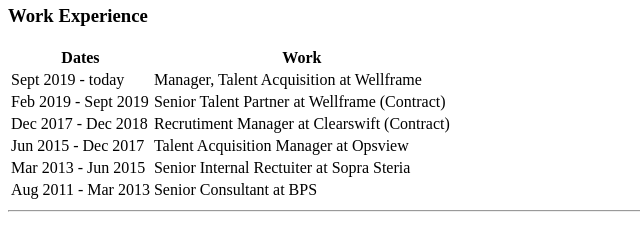
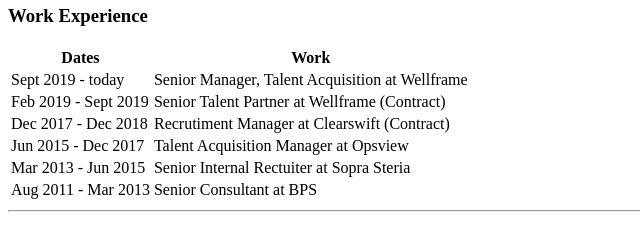
Before and after one commit to richardsaundersio/cv, a plain HTML site: page index.html in a window 1280 px wide. Shown: the part 443-670 px from the top of the page, 0-640 px from the left. Drawn offline with Linux system fonts and the light colour scheme.

Commit message:
Update index.html

```diff
--- a/index.html
+++ b/index.html
@@ -86,7 +86,7 @@
       <tbody>
         <tr>
           <td>Sept 2019 - today</td>
-          <td>Manager, Talent Acquisition at Wellframe</td>
+          <td>Senior Manager, Talent Acquisition at Wellframe</td>
         </tr>
         <tr>
           <td>Feb 2019 - Sept 2019</td>
```
